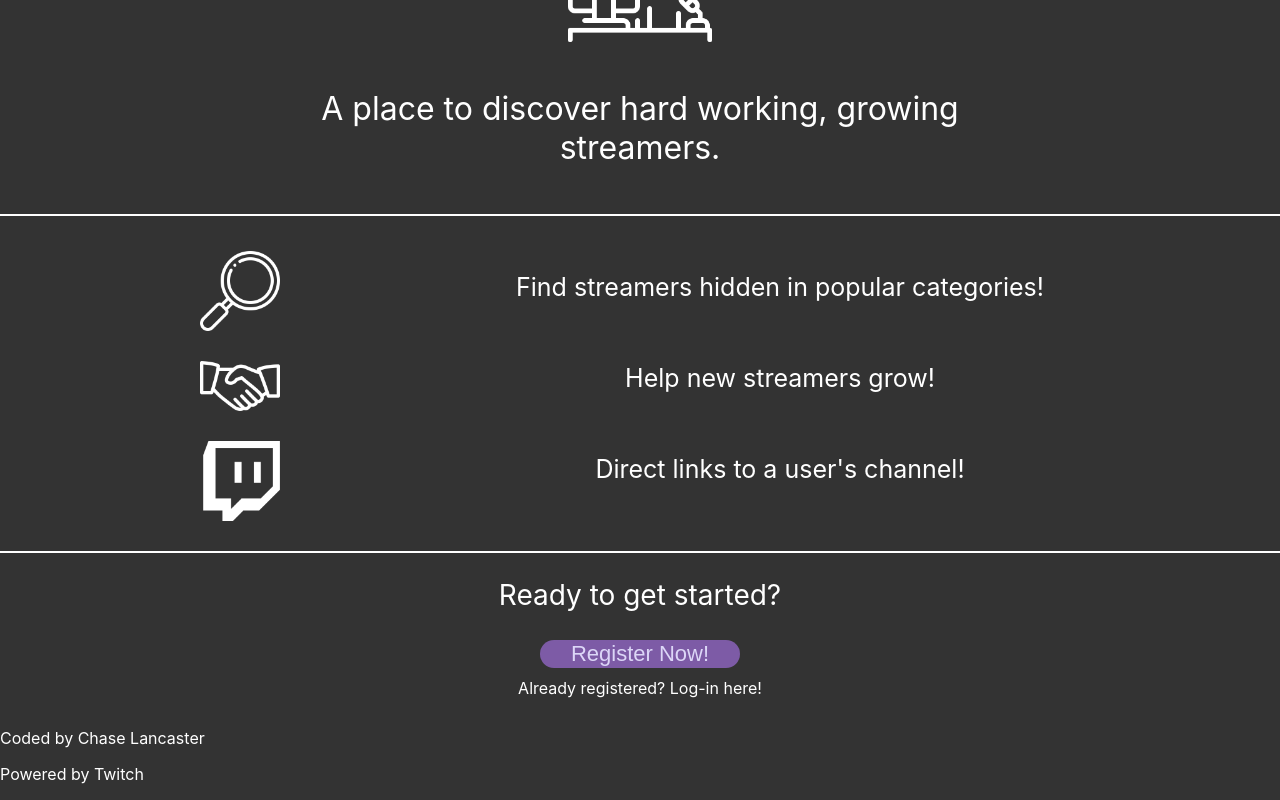
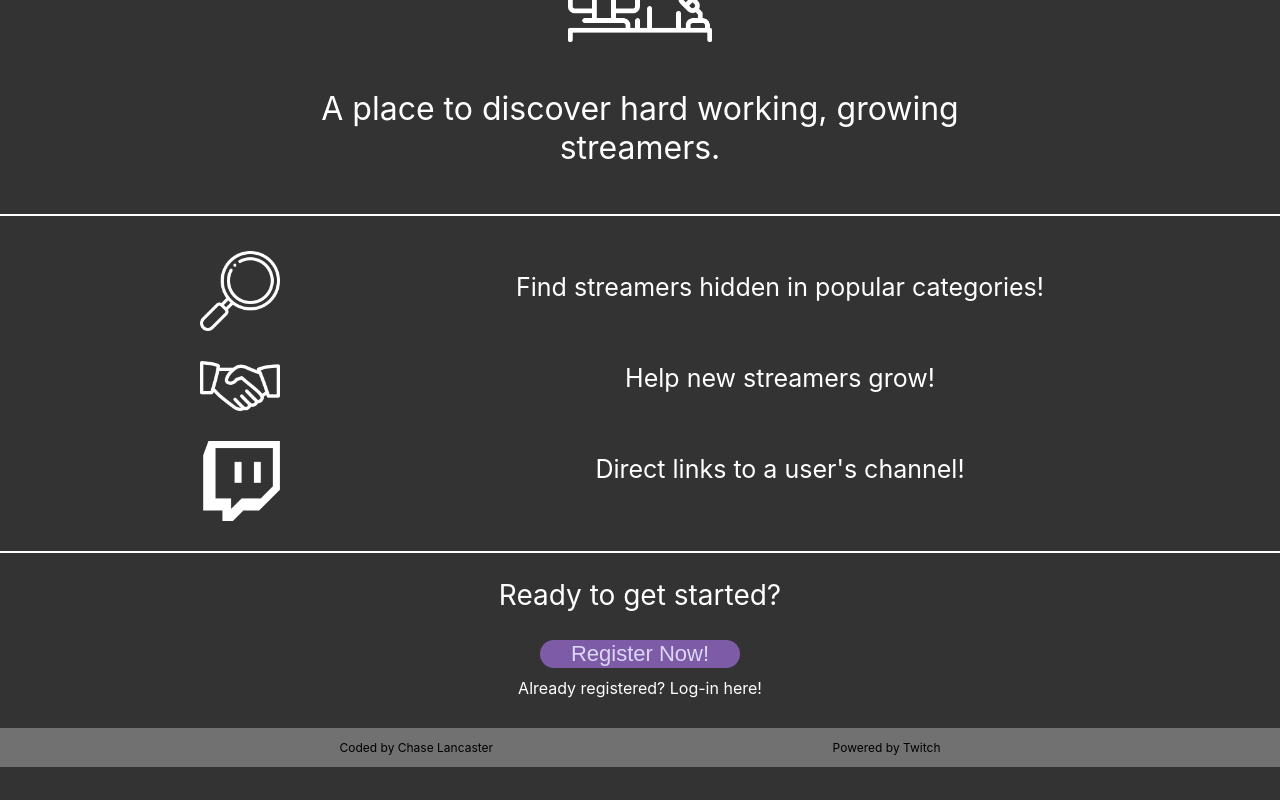
Before and after one commit to chaselancaster/nosmallstreamer-frontend, a React (Create React App) app: page / in a window 1280 px wide. Shown: the part 283-1083 px from the top of the page. After the commit the page ends 1050 px from the top, so only its background shows below. Built offline with nearby package versions, Linux system fonts and the light colour scheme.

Commit message:
add slight color styling to the footer

```diff
--- a/src/Component/Footer/Footer.css
+++ b/src/Component/Footer/Footer.css
@@ -0,0 +1,10 @@
+footer {
+  display: flex;
+  justify-content: space-evenly;
+  background-color: rgba(255, 255, 255, 0.3);
+}
+
+footer p {
+  color: black;
+  font-size: 12px;
+}
--- a/src/Component/Footer/Footer.js
+++ b/src/Component/Footer/Footer.js
@@ -4,10 +4,10 @@ import './Footer.css';
 
 const Footer = () => {
     return (
-        <div>
+        <footer className='footer-parent'>
             <p>Coded by Chase Lancaster</p>
             <p>Powered by Twitch</p>
-        </div>
+        </footer>
     )
 }
 
```
Also changed, not shown: 1 other file (tests, documents, lock files or other folders).
